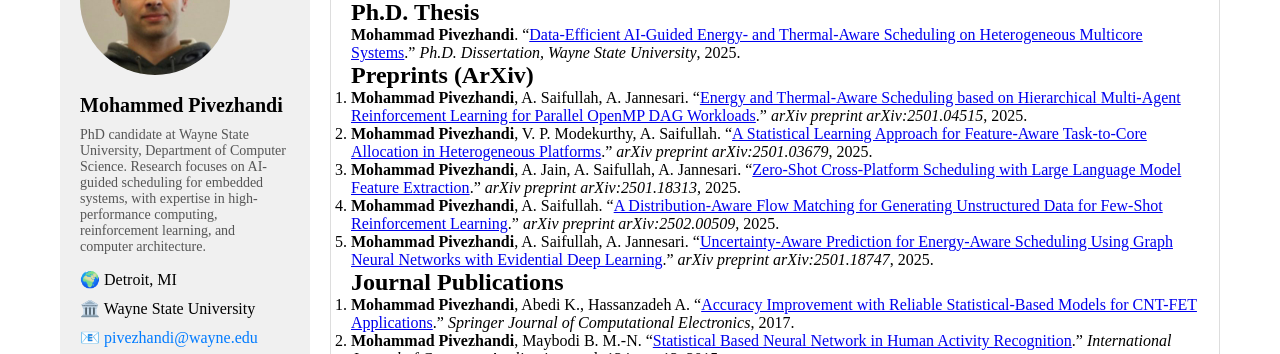
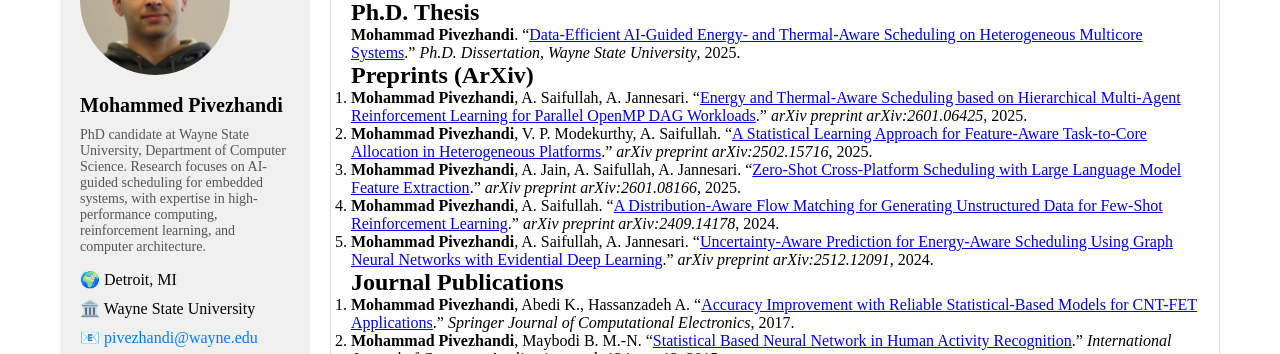
Before and after one commit to pivezhan/pivezhan.github.io, a Jekyll site: the page built from publications.md, in a window 1280 px wide. Shown: the part 196-550 px from the top of the page. Built offline with Jekyll 4.4.1, drawn with Linux system fonts in a browser that asks for light colours.

Commit message:
Fix ArXiv links and thesis URL with correct IDs
- Corrected all 5 ArXiv paper IDs in publications.md
- Updated thesis link from ArXiv to GitHub repository
- Fixed years for papers 4-5 (2024 instead of 2025)

Correct ArXiv IDs:
- HMARL: 2601.06425
- Feature-Aware: 2502.15716
- Zero-Shot: 2601.08166
- Few-Shot RL: 2409.14178
- Uncertainty-Aware: 2512.12091

```diff
--- a/index.markdown
+++ b/index.markdown
@@ -20,7 +20,7 @@ My technical expertise spans **Python**, **C/C++**, **VHDL**, **Verilog**, **Ten
 
 ## Research Overview
 
-My Ph.D. dissertation, *[Data-Efficient AI-Guided Energy- and Thermal-Aware Scheduling on Heterogeneous Multicore Systems](https://arxiv.org/abs/2502.03444)*, tackles the growing challenges of energy consumption and thermal management in embedded systems, where power density doubles every three years. My work leverages **Hierarchical Multi-Agent Reinforcement Learning (HMARL)** and **data-efficient RL techniques** to optimize energy, reduce temperature hotspots, and enhance performance for parallel DAG workloads on platforms like Jetson TX2 and Intel Core i7.
+My Ph.D. dissertation, *[Data-Efficient AI-Guided Energy- and Thermal-Aware Scheduling on Heterogeneous Multicore Systems](https://github.com/pivezhan/PhD-Thesis-Public)*, tackles the growing challenges of energy consumption and thermal management in embedded systems, where power density doubles every three years. My work leverages **Hierarchical Multi-Agent Reinforcement Learning (HMARL)** and **data-efficient RL techniques** to optimize energy, reduce temperature hotspots, and enhance performance for parallel DAG workloads on platforms like Jetson TX2 and Intel Core i7.
 
 ### Research Goals
 - **Energy- and Performance-Efficient Scheduling**: Minimize energy consumption and makespan for parallel DAG workloads.
--- a/publications.md
+++ b/publications.md
@@ -10,19 +10,19 @@ My research spans AI-guided scheduling, high-performance computing, reinforcemen
 
 ## Ph.D. Thesis
 
-**Mohammad Pivezhandi**. "[Data-Efficient AI-Guided Energy- and Thermal-Aware Scheduling on Heterogeneous Multicore Systems](https://arxiv.org/abs/2502.03444)." *Ph.D. Dissertation, Wayne State University*, 2025.
+**Mohammad Pivezhandi**. "[Data-Efficient AI-Guided Energy- and Thermal-Aware Scheduling on Heterogeneous Multicore Systems](https://github.com/pivezhan/PhD-Thesis-Public)." *Ph.D. Dissertation, Wayne State University*, 2025.
 
 ## Preprints (ArXiv)
 
-1. **Mohammad Pivezhandi**, A. Saifullah, A. Jannesari. "[Energy and Thermal-Aware Scheduling based on Hierarchical Multi-Agent Reinforcement Learning for Parallel OpenMP DAG Workloads](https://arxiv.org/abs/2501.04515)." *arXiv preprint arXiv:2501.04515*, 2025.
+1. **Mohammad Pivezhandi**, A. Saifullah, A. Jannesari. "[Energy and Thermal-Aware Scheduling based on Hierarchical Multi-Agent Reinforcement Learning for Parallel OpenMP DAG Workloads](https://arxiv.org/abs/2601.06425)." *arXiv preprint arXiv:2601.06425*, 2025.
 
-2. **Mohammad Pivezhandi**, V. P. Modekurthy, A. Saifullah. "[A Statistical Learning Approach for Feature-Aware Task-to-Core Allocation in Heterogeneous Platforms](https://arxiv.org/abs/2501.03679)." *arXiv preprint arXiv:2501.03679*, 2025.
+2. **Mohammad Pivezhandi**, V. P. Modekurthy, A. Saifullah. "[A Statistical Learning Approach for Feature-Aware Task-to-Core Allocation in Heterogeneous Platforms](https://arxiv.org/abs/2502.15716)." *arXiv preprint arXiv:2502.15716*, 2025.
 
-3. **Mohammad Pivezhandi**, A. Jain, A. Saifullah, A. Jannesari. "[Zero-Shot Cross-Platform Scheduling with Large Language Model Feature Extraction](https://arxiv.org/abs/2501.18313)." *arXiv preprint arXiv:2501.18313*, 2025.
+3. **Mohammad Pivezhandi**, A. Jain, A. Saifullah, A. Jannesari. "[Zero-Shot Cross-Platform Scheduling with Large Language Model Feature Extraction](https://arxiv.org/abs/2601.08166)." *arXiv preprint arXiv:2601.08166*, 2025.
 
-4. **Mohammad Pivezhandi**, A. Saifullah. "[A Distribution-Aware Flow Matching for Generating Unstructured Data for Few-Shot Reinforcement Learning](https://arxiv.org/abs/2502.00509)." *arXiv preprint arXiv:2502.00509*, 2025.
+4. **Mohammad Pivezhandi**, A. Saifullah. "[A Distribution-Aware Flow Matching for Generating Unstructured Data for Few-Shot Reinforcement Learning](https://arxiv.org/abs/2409.14178)." *arXiv preprint arXiv:2409.14178*, 2024.
 
-5. **Mohammad Pivezhandi**, A. Saifullah, A. Jannesari. "[Uncertainty-Aware Prediction for Energy-Aware Scheduling Using Graph Neural Networks with Evidential Deep Learning](https://arxiv.org/abs/2501.18747)." *arXiv preprint arXiv:2501.18747*, 2025.
+5. **Mohammad Pivezhandi**, A. Saifullah, A. Jannesari. "[Uncertainty-Aware Prediction for Energy-Aware Scheduling Using Graph Neural Networks with Evidential Deep Learning](https://arxiv.org/abs/2512.12091)." *arXiv preprint arXiv:2512.12091*, 2024.
 
 ## Journal Publications
 
```
